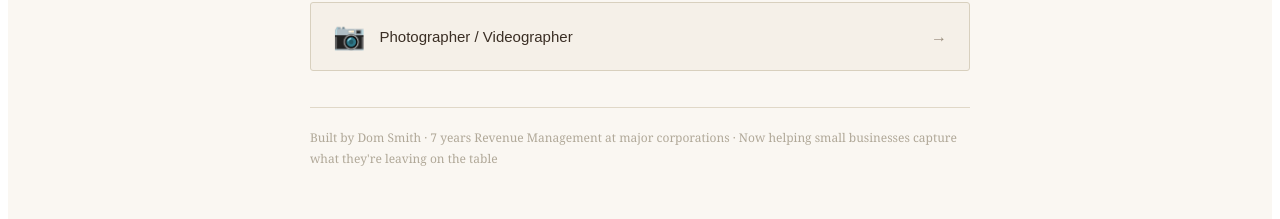
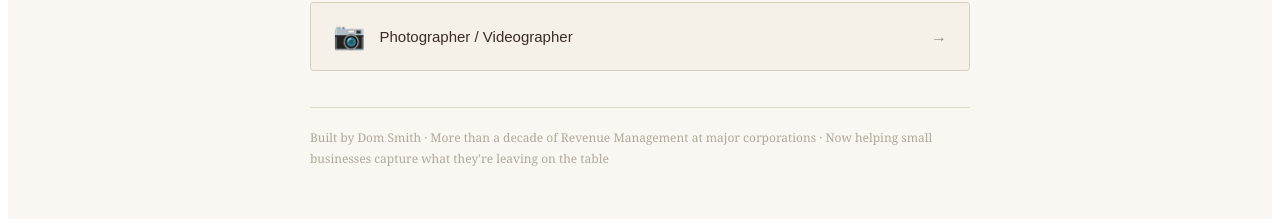
Before and after one commit to 221domsmith/didactic-rotary-phone, a React (Vite) app: page / in a window 1280 px wide. Shown: the part 654-873 px from the top of the page. Built offline with nearby package versions, Linux system fonts and the light colour scheme.

Commit message:
Update App.jsx

```diff
--- a/src/App.jsx
+++ b/src/App.jsx
@@ -303,7 +303,7 @@ export default function App() {
               </button>
             ))}
             <div style={{ marginTop: 36, paddingTop: 20, borderTop: "1px solid #e0d8c8", fontSize: 12, color: "#b0a898", lineHeight: 1.7 }}>
-              Built by Dom Smith · 7 years Revenue Management at major corporations · Now helping small businesses capture what they're leaving on the table
+              Built by Dom Smith · More than a decade of Revenue Management at major corporations · Now helping small businesses capture what they're leaving on the table
             </div>
           </div>
         )}
```
